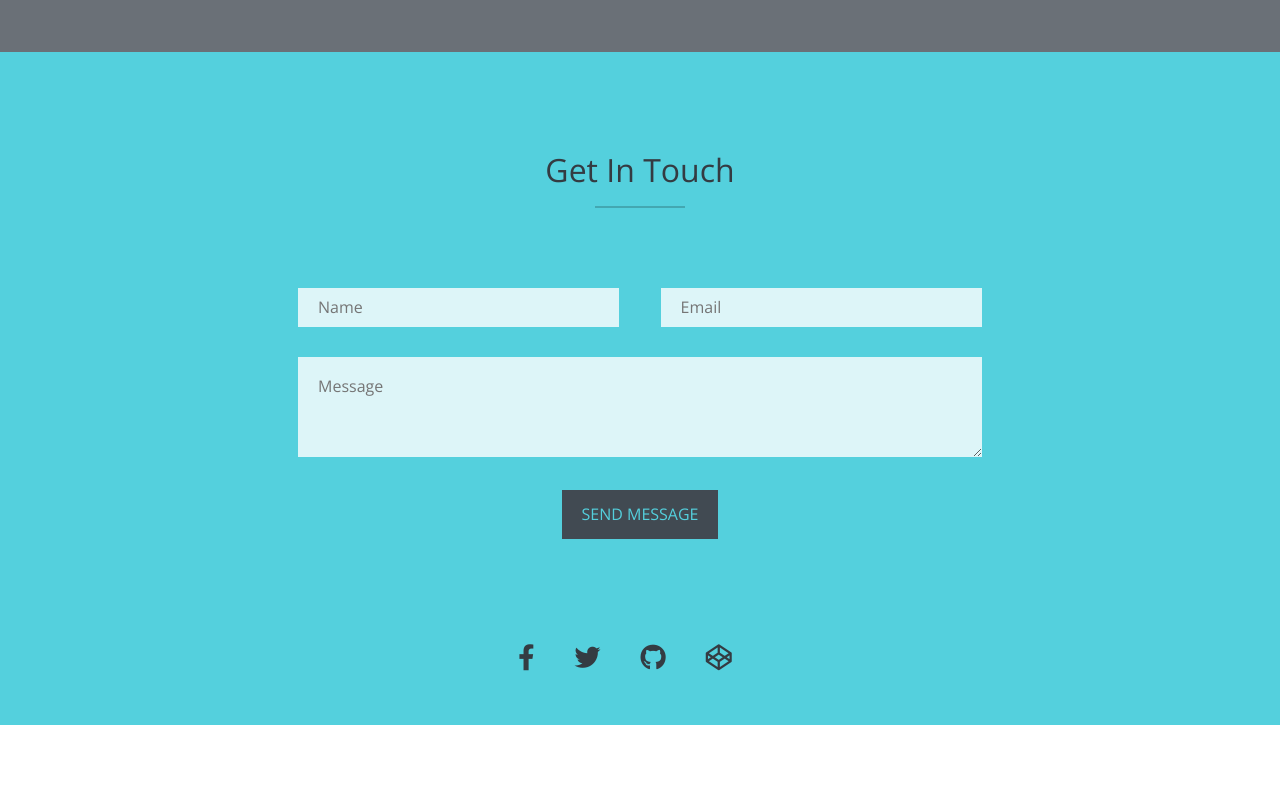
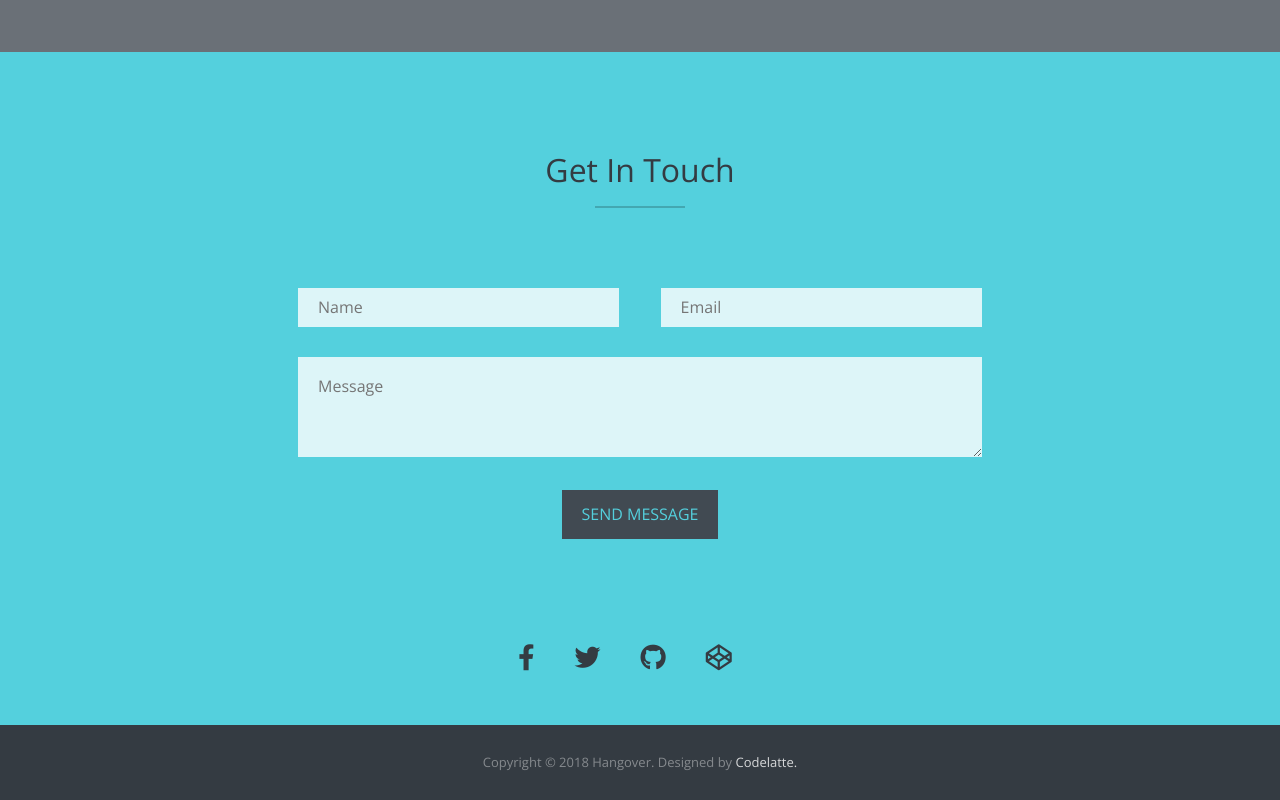
Before and after one commit to Cisco1cisco/Hangover-Template, a plain HTML site: page index.html in a window 1280 px wide. Shown: the part 2507-3307 px from the top of the page. Before the commit the page ends 3232 px from the top, so only its background shows below. Drawn offline with nearby package versions, Linux system fonts and the light colour scheme.

Commit message:
Added the Footer Section

```diff
--- a/css/main.css
+++ b/css/main.css
@@ -559,3 +559,31 @@ header nav .icon:hover span {
 }
 
 /* End Contact */
+
+/* Start Footer */
+
+footer {
+    background-color: #343b42;
+    padding: 30px 0;
+}
+
+footer p {
+    text-align: center;
+    color: rgba(255, 255, 255, 0.4);
+    font-size: 13px;
+}
+
+footer p a {
+    color: rgba(255, 255, 255, 0.8);
+    transition: var(--trans-dur, 0.3s);
+    -webkit-transition: var(--trans-dur, 0.3s);
+    -moz-transition: var(--trans-dur, 0.3s);
+    -ms-transition: var(--trans-dur, 0.3s);
+    -o-transition: var(--trans-dur, 0.3s);
+}
+
+footer p a:hover {
+    color: var(--main-color, #54d0dd);
+}
+
+/* End Footer */
--- a/index.html
+++ b/index.html
@@ -177,6 +177,11 @@
         </div>
     </div>
     <!-- End Contact -->
+    <!-- Start Footer -->
+    <footer>
+        <p>Copyright © 2018 Hangover. Designed by <a href="">Codelatte.</a></p>
+    </footer>
+    <!-- End Footer -->
 </body>
 
 </html>
```
